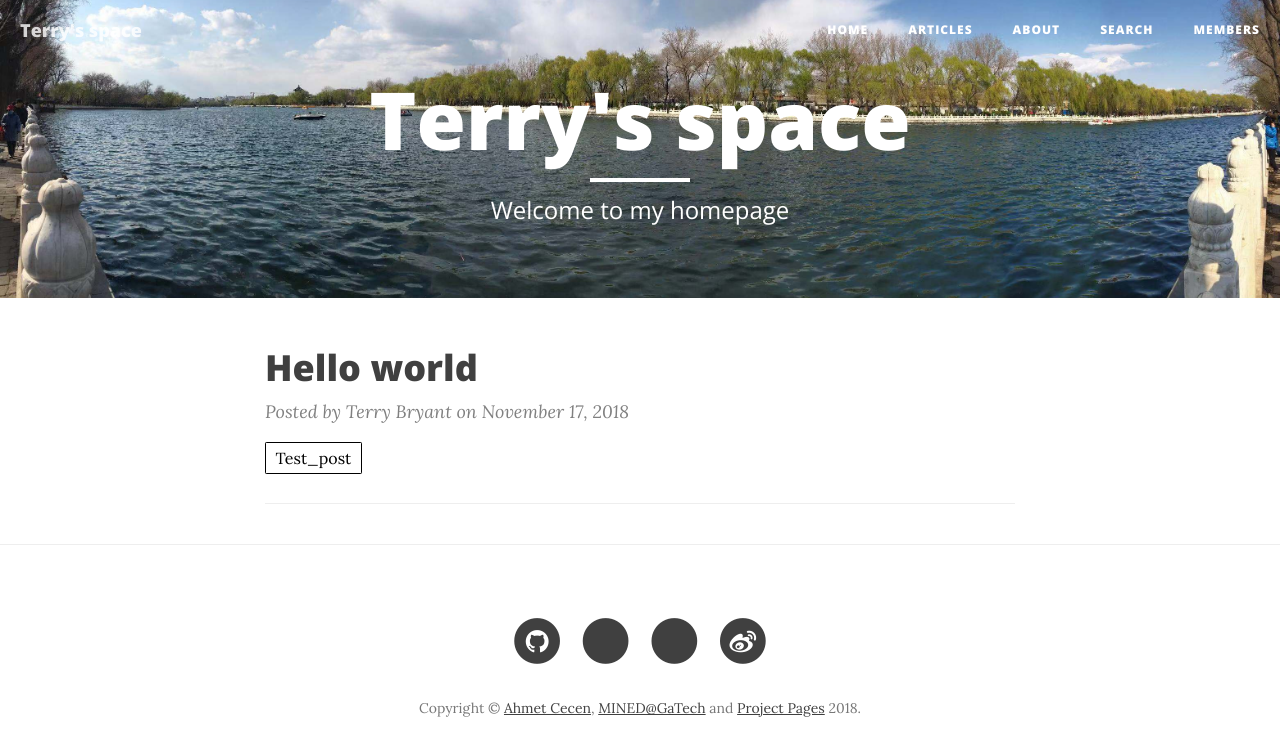
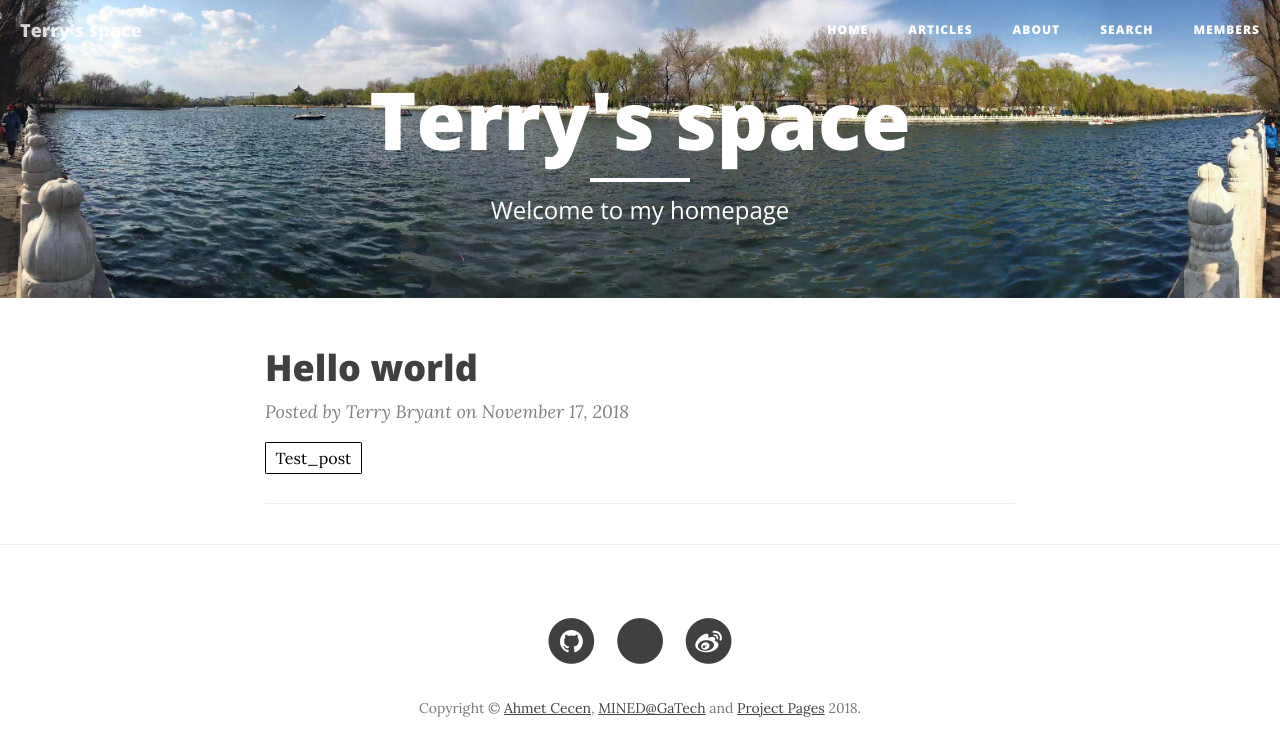
Before and after one commit to TerryBryant/TerryBryant.github.io, a Jekyll site: the page built from index.html, in a window 1280 px wide. Shown: the top 756 px of the page. Built offline with Jekyll 4.4.1, drawn with Linux system fonts in a browser that asks for light colours; nearby versions of some CDN libraries; the list of posts is cut into pages by our own code.

```diff
--- a/_config.yml
+++ b/_config.yml
@@ -15,9 +15,8 @@ headercolor: "#FFFFFF"
 # Tertiary Parameters
 github_username: TerryBryant
 csdn_username: dageda1991
-csdn2_username: dageda1991
 weibo_username: 2346631012
-disqus_shortname:
+disqus_shortname: terrydageda
 g-analytics: UA-75881392-1
 altmetric: true
 
--- a/_includes/footer.html
+++ b/_includes/footer.html
@@ -32,16 +32,6 @@
                         </a>
                     </li>
                     {% endif %}
-                    {% if site.csdn2_username %}
-                    <li>
-                        <a href="https://blog.csdn.net/{{ site.csdn2_username }}">
-                            <span class="fa-stack fa-lg">
-                                <i class="fa fa-circle fa-stack-2x"></i>
-                                <i class="fa fa-csdn2 fa-stack-1x fa-inverse"></i>
-                            </span>
-                        </a>
-                    </li>
-                    {% endif %}
                     {% if site.weibo_username %}
                     <li>
                         <a href="https://www.weibo.com/{{ site.weibo_username }}">
```
